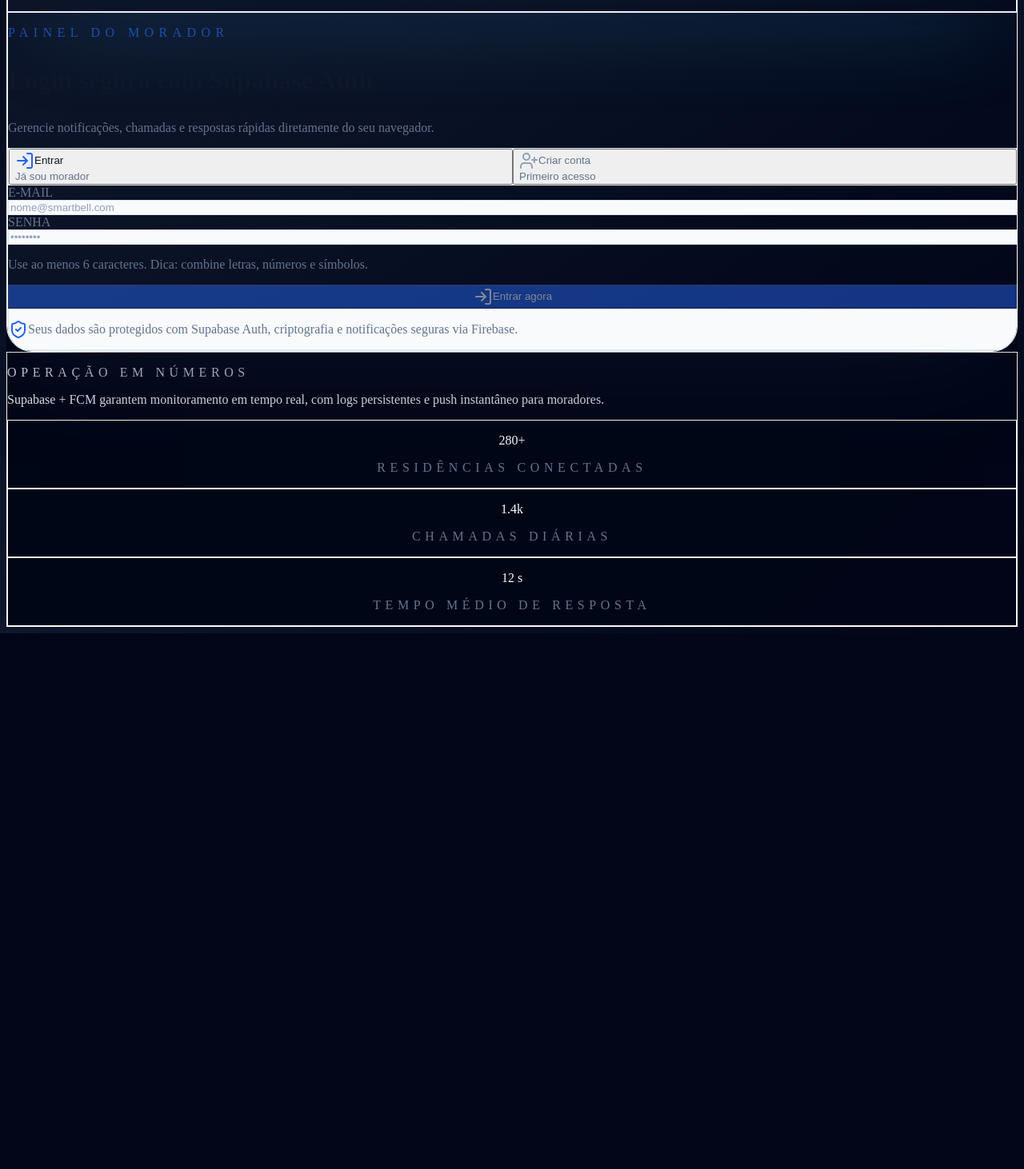
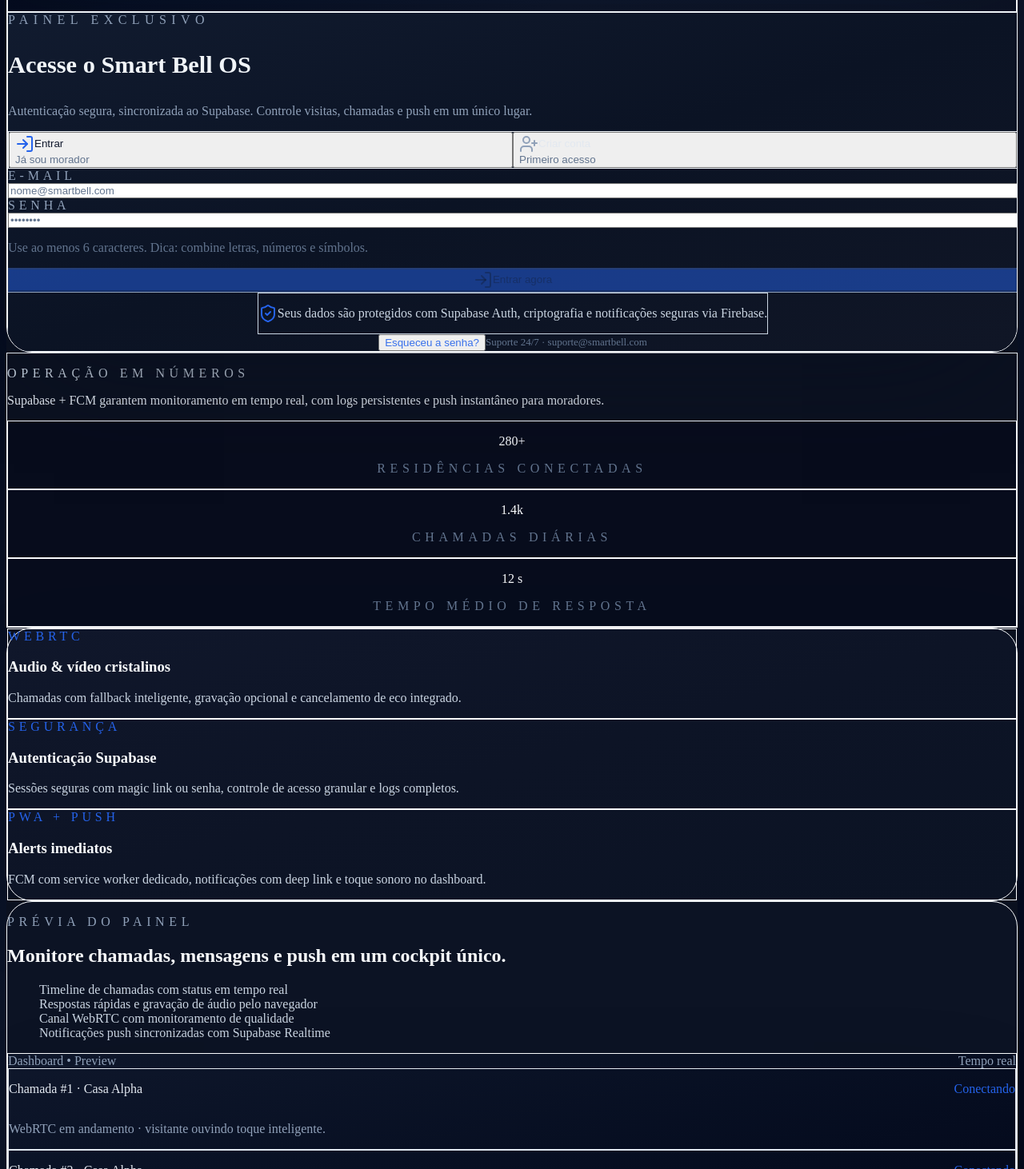
Before and after one commit to luanbaralle/smartbell, a Next.js app: page / in a window 1280 px wide. Shown: the part 368-1830 px from the top of the page at 80% size. Before the commit the page ends 1160 px from the top, so only its background shows below. Built offline with nearby package versions, Linux system fonts and the light colour scheme; no server answers.

Commit message:
feat: redesenhar landing premium e formulÃ¡rio

```diff
--- a/src/app/page.tsx
+++ b/src/app/page.tsx
@@ -20,16 +20,44 @@
   { value: "12 s", label: "Tempo médio de resposta" }
 ];
 
+const featureCards = [
+  {
+    pill: "WebRTC",
+    title: "Audio & vídeo cristalinos",
+    description:
+      "Chamadas com fallback inteligente, gravação opcional e cancelamento de eco integrado."
+  },
+  {
+    pill: "Segurança",
+    title: "Autenticação Supabase",
+    description:
+      "Sessões seguras com magic link ou senha, controle de acesso granular e logs completos."
+  },
+  {
+    pill: "PWA + Push",
+    title: "Alerts imediatos",
+    description:
+      "FCM com service worker dedicado, notificações com deep link e toque sonoro no dashboard."
+  }
+];
+
+const panelHighlights = [
+  "Timeline de chamadas com status em tempo real",
+  "Respostas rápidas e gravação de áudio pelo navegador",
+  "Canal WebRTC com monitoramento de qualidade",
+  "Notificações push sincronizadas com Supabase Realtime"
+];
+
 export default function HomePage() {
   return (
-    <main className="min-h-screen bg-slate-950/95 py-16 px-4 text-slate-50">
-      <div className="mx-auto max-w-6xl space-y-12">
-        <div className="relative overflow-hidden rounded-[32px] border border-white/10 bg-gradient-to-br from-slate-900 via-slate-900/70 to-slate-950 shadow-[0_35px_120px_-40px_rgba(15,23,42,0.8)]">
+    <main className="min-h-screen bg-[#0B1120] py-16 px-4 text-slate-50">
+      <div className="mx-auto max-w-6xl space-y-16">
+        <div className="relative overflow-hidden rounded-[32px] border border-white/10 bg-gradient-to-br from-slate-950 via-[#0E1527] to-[#0B1120] shadow-[0_40px_140px_-60px_rgba(8,15,31,1)]" id="inicio">
           <div className="absolute inset-0 bg-[radial-gradient(circle_at_top,_rgba(59,130,246,0.35),transparent_55%),radial-gradient(circle_at_80%_0%,rgba(99,102,241,0.25),transparent_40%)] opacity-70" />
 
-          <div className="relative grid gap-12 px-8 py-12 lg:grid-cols-[1.1fr_420px] lg:items-center">
+          <div className="relative grid gap-12 px-8 py-12 lg:grid-cols-[1.05fr_420px] lg:items-center">
             <section className="space-y-8 text-slate-100">
-              <div className="inline-flex items-center gap-2 rounded-full border border-white/20 bg-white/5 px-4 py-1 text-xs font-semibold uppercase tracking-[0.35em] text-slate-200">
+              <div className="inline-flex items-center gap-2 rounded-full border border-white/15 bg-white/5 px-4 py-1 text-xs font-semibold uppercase tracking-[0.35em] text-slate-200">
                 <Sparkles className="h-4 w-4 text-primary" />
                 Smart Bell OS
               </div>
@@ -66,7 +94,7 @@
               </div>
             </section>
 
-            <section className="flex justify-center">
+            <section className="flex justify-center" id="login">
               <div className="w-full max-w-sm">
                 <SignInCard />
               </div>
@@ -98,6 +126,75 @@
             </div>
           </div>
         </section>
+
+        <section className="grid gap-6 rounded-[32px] border border-white/5 bg-gradient-to-br from-[#10172b] via-[#0d1426] to-[#0b1324] p-10 shadow-[0_30px_120px_-60px_rgba(11,17,32,1)] lg:grid-cols-3">
+          {featureCards.map((card) => (
+            <article key={card.title} className="space-y-3 rounded-2xl border border-white/5 bg-white/5 p-6">
+              <span className="inline-flex w-fit items-center rounded-full bg-white/10 px-3 py-1 text-xs uppercase tracking-[0.3em] text-primary">
+                {card.pill}
+              </span>
+              <h3 className="text-lg font-semibold text-white">{card.title}</h3>
+              <p className="text-sm text-slate-300">{card.description}</p>
+            </article>
+          ))}
+        </section>
+
+        <section className="grid gap-10 rounded-[32px] border border-white/10 bg-[#0c1324] p-10 lg:grid-cols-[1fr,0.9fr]">
+          <div className="space-y-6">
+            <p className="text-xs font-semibold uppercase tracking-[0.35em] text-slate-400">
+              Prévia do painel
+            </p>
+            <h2 className="text-3xl font-semibold text-white">
+              Monitore chamadas, mensagens e push em um cockpit único.
+            </h2>
+            <ul className="space-y-3 text-sm text-slate-300">
+              {panelHighlights.map((item) => (
+                <li key={item} className="flex items-center gap-3">
+                  <span className="inline-flex h-2 w-2 rounded-full bg-primary" />
+                  {item}
+                </li>
+              ))}
+            </ul>
+          </div>
+
+          <div className="rounded-3xl border border-white/10 bg-gradient-to-br from-slate-900 to-slate-950 p-6 shadow-[0_40px_140px_-70px_rgba(0,0,0,1)]">
+            <div className="flex items-center justify-between text-xs text-slate-400">
+              <span>Dashboard • Preview</span>
+              <span>Tempo real</span>
+            </div>
+            <div className="mt-4 space-y-4">
+              {[1, 2, 3].map((index) => (
+                <div
+                  key={index}
+                  className="rounded-2xl border border-white/5 bg-white/5 px-4 py-3 text-sm text-slate-200"
+                >
+                  <div className="flex items-center justify-between">
+                    <p className="font-medium text-white">Chamada #{index} · Casa Alpha</p>
+                    <span className="text-xs text-primary">Conectando</span>
+                  </div>
+                  <p className="text-xs text-slate-400">
+                    WebRTC em andamento · visitante ouvindo toque inteligente.
+                  </p>
+                </div>
+              ))}
+            </div>
+          </div>
+        </section>
+
+        <footer className="flex flex-col gap-3 rounded-3xl border border-white/10 bg-[#0d1426] px-6 py-8 text-sm text-slate-400 lg:flex-row lg:items-center lg:justify-between">
+          <p>© {new Date().getFullYear()} Smart Bell OS · Interfone inteligente com Supabase.</p>
+          <div className="flex gap-6 text-xs uppercase tracking-[0.3em] text-slate-500">
+            <a href="#inicio" className="hover:text-white">
+              Produto
+            </a>
+            <a href="#login" className="hover:text-white">
+              Login
+            </a>
+            <a href="mailto:suporte@smartbell.com" className="hover:text-white">
+              Suporte
+            </a>
+          </div>
+        </footer>
       </div>
     </main>
   );
--- a/src/components/SignInCard.tsx
+++ b/src/components/SignInCard.tsx
@@ -15,6 +15,7 @@
   Card,
   CardContent,
   CardDescription,
+  CardFooter,
   CardHeader,
   CardTitle
 } from "@/components/ui/card";
@@ -143,21 +144,23 @@
     ];
 
   return (
-    <Card className="w-full max-w-xl border border-slate-200 bg-white text-slate-900 shadow-2xl">
-      <CardHeader className="space-y-7 pb-4">
-        <div className="space-y-3">
-          <p className="text-xs font-semibold uppercase tracking-[0.4em] text-primary/70">
-            Painel do morador
-          </p>
-          <CardTitle className="text-[2rem] font-semibold leading-snug text-slate-900">
-            Login seguro com Supabase Auth
+    <Card className="w-full max-w-md border border-white/10 bg-gradient-to-br from-[#111b2f] via-[#0b1324] to-[#101626] text-slate-100 shadow-[0_45px_140px_-60px_rgba(15,23,42,1)]">
+      <CardHeader className="space-y-6 pb-3">
+        <div className="flex items-center gap-3 text-xs font-semibold uppercase tracking-[0.4em] text-slate-400">
+          <span className="inline-flex h-2 w-2 rounded-full bg-primary" />
+          Painel exclusivo
+        </div>
+        <div className="space-y-2">
+          <CardTitle className="text-[1.9rem] font-semibold leading-snug text-white">
+            Acesse o Smart Bell OS
           </CardTitle>
-          <CardDescription className="text-base text-slate-500">
-            Gerencie notificações, chamadas e respostas rápidas diretamente do seu navegador.
+          <CardDescription className="text-base text-slate-400">
+            Autenticação segura, sincronizada ao Supabase. Controle visitas, chamadas e push em um
+            único lugar.
           </CardDescription>
         </div>
 
-        <div className="grid grid-cols-2 gap-2 rounded-2xl border border-slate-200 bg-slate-50 p-1">
+        <div className="grid grid-cols-2 gap-2 rounded-2xl border border-white/10 bg-white/5 p-1">
           {tabs.map(({ id, label, description, icon: Icon }) => (
             <button
               key={id}
@@ -169,20 +172,18 @@
               className={cn(
                 "group flex flex-col rounded-xl px-4 py-3 text-left transition-all",
                 mode === id
-                  ? "bg-white text-slate-900 shadow-lg shadow-primary/15"
-                  : "text-slate-500 hover:bg-white"
+                  ? "bg-white text-slate-900 shadow-inner shadow-primary/10"
+                  : "text-slate-200 hover:bg-white/10"
               )}
             >
               <div className="flex items-center gap-2 text-sm font-semibold">
-                <Icon
-                  className={cn("h-4 w-4", mode === id ? "text-primary" : "text-slate-400")}
-                />
+                <Icon className={cn("h-4 w-4", mode === id ? "text-primary" : "text-slate-400")} />
                 <span className={mode === id ? "text-slate-900" : ""}>{label}</span>
               </div>
               <span
                 className={cn(
                   "text-xs",
-                  mode === id ? "text-slate-500" : "text-slate-500 group-hover:text-slate-400"
+                  mode === id ? "text-slate-500" : "text-slate-500 group-hover:text-slate-300"
                 )}
               >
                 {description}
@@ -195,7 +196,7 @@
       <CardContent className="space-y-6">
         <form onSubmit={handleSubmit} className="space-y-4">
           <div className="grid gap-3">
-            <label className="text-xs font-medium uppercase tracking-wide text-slate-500">
+            <label className="text-xs font-medium uppercase tracking-[0.3em] text-slate-400">
               E-mail
             </label>
             <Input
@@ -204,14 +205,14 @@
               value={form.email}
               onChange={(event) => setField("email")(event.target.value)}
               disabled={isPending}
-              className="h-12 border-slate-200 bg-slate-50 text-base text-slate-900 placeholder:text-slate-400 focus-visible:ring-2 focus-visible:ring-primary/30"
+              className="h-12 border-white/10 bg-white/5 text-base text-white placeholder:text-slate-500 focus-visible:ring-2 focus-visible:ring-primary/40"
               autoComplete="email"
               required
             />
           </div>
 
           <div className="grid gap-3">
-            <label className="text-xs font-medium uppercase tracking-wide text-slate-500">
+            <label className="text-xs font-medium uppercase tracking-[0.3em] text-slate-400">
               Senha
             </label>
             <Input
@@ -220,7 +221,7 @@
               value={form.password}
               onChange={(event) => setField("password")(event.target.value)}
               disabled={isPending}
-              className="h-12 border-slate-200 bg-slate-50 text-base text-slate-900 placeholder:text-slate-400 focus-visible:ring-2 focus-visible:ring-primary/30"
+              className="h-12 border-white/10 bg-white/5 text-base text-white placeholder:text-slate-500 focus-visible:ring-2 focus-visible:ring-primary/40"
               autoComplete={isRegister ? "new-password" : "current-password"}
               minLength={6}
               required
@@ -232,7 +233,7 @@
 
           {isRegister && (
             <div className="grid gap-3">
-              <label className="text-xs font-medium uppercase tracking-wide text-slate-500">
+              <label className="text-xs font-medium uppercase tracking-[0.3em] text-slate-400">
                 Confirmar senha
               </label>
               <Input
@@ -241,7 +242,7 @@
                 value={form.confirm}
                 onChange={(event) => setField("confirm")(event.target.value)}
                 disabled={isPending}
-                className="h-12 border-slate-200 bg-slate-50 text-base text-slate-900 placeholder:text-slate-400 focus-visible:ring-2 focus-visible:ring-primary/30"
+                className="h-12 border-white/10 bg-white/5 text-base text-white placeholder:text-slate-500 focus-visible:ring-2 focus-visible:ring-primary/40"
                 autoComplete="new-password"
                 minLength={6}
                 required
@@ -251,7 +252,7 @@
 
           <Button
             type="submit"
-            className="mt-2 flex h-12 w-full items-center justify-center gap-2 rounded-xl text-base font-semibold shadow-lg shadow-primary/20 transition hover:-translate-y-0.5 hover:shadow-primary/40"
+            className="mt-2 flex h-12 w-full items-center justify-center gap-2 rounded-xl bg-primary text-base font-semibold text-white shadow-lg shadow-primary/30 transition hover:-translate-y-0.5 hover:bg-primary/90"
             disabled={isSubmitDisabled}
           >
             {isPending ? (
@@ -282,8 +283,8 @@
             className={cn(
               "flex items-start gap-3 rounded-2xl border px-4 py-3 text-sm",
               feedback.type === "success"
-                ? "border-emerald-500/30 bg-emerald-50 text-emerald-700"
-                : "border-red-500/30 bg-red-50 text-red-600"
+                ? "border-emerald-500/30 bg-emerald-500/10 text-emerald-200"
+                : "border-red-500/30 bg-red-500/10 text-red-200"
             )}
           >
             {feedback.type === "success" ? (
@@ -294,15 +295,27 @@
             <p className="flex-1 leading-relaxed">{feedback.message}</p>
           </div>
         )}
+      </CardContent>
 
-        <div className="flex items-center gap-3 rounded-2xl border border-slate-200 bg-slate-50 px-4 py-3 text-xs text-slate-500">
+      <CardFooter className="flex flex-col gap-3 border-t border-white/5 pt-4 text-xs text-slate-400">
+        <div className="flex items-center gap-3 rounded-2xl border border-white/10 bg-white/5 px-4 py-3 text-xs text-slate-300">
           <ShieldCheck className="h-4 w-4 text-primary" />
           <p className="leading-relaxed">
-            Seus dados são protegidos com Supabase Auth, criptografia e notificações seguras
-            via Firebase.
+            Seus dados são protegidos com Supabase Auth, criptografia e notificações seguras via
+            Firebase.
           </p>
         </div>
-      </CardContent>
+        <div className="flex flex-wrap items-center justify-between gap-2 text-[13px]">
+          <button
+            type="button"
+            className="text-primary/90 underline-offset-4 transition hover:text-primary"
+            onClick={() => router.push("/dashboard?mode=login")}
+          >
+            Esqueceu a senha?
+          </button>
+          <span className="text-slate-500">Suporte 24/7 · suporte@smartbell.com</span>
+        </div>
+      </CardFooter>
     </Card>
   );
 }
```
